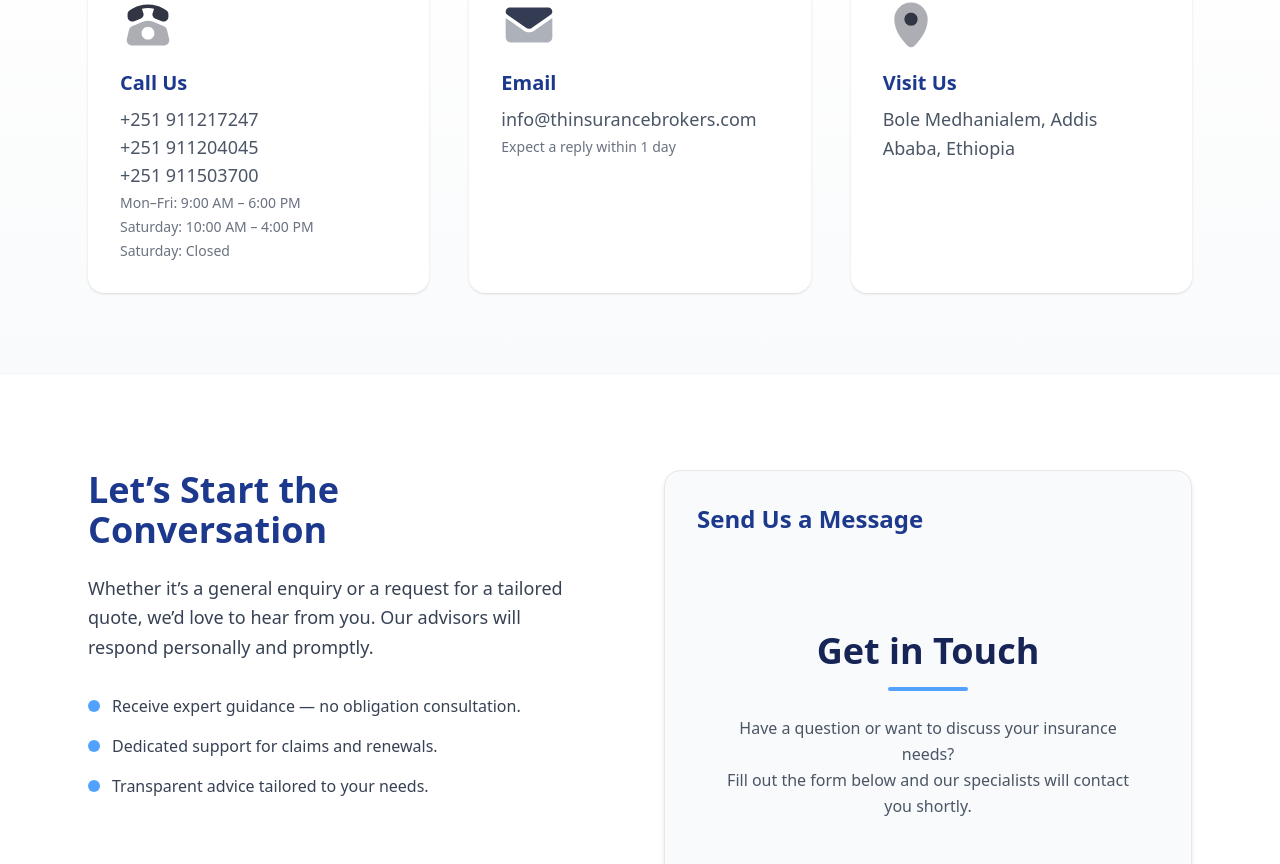
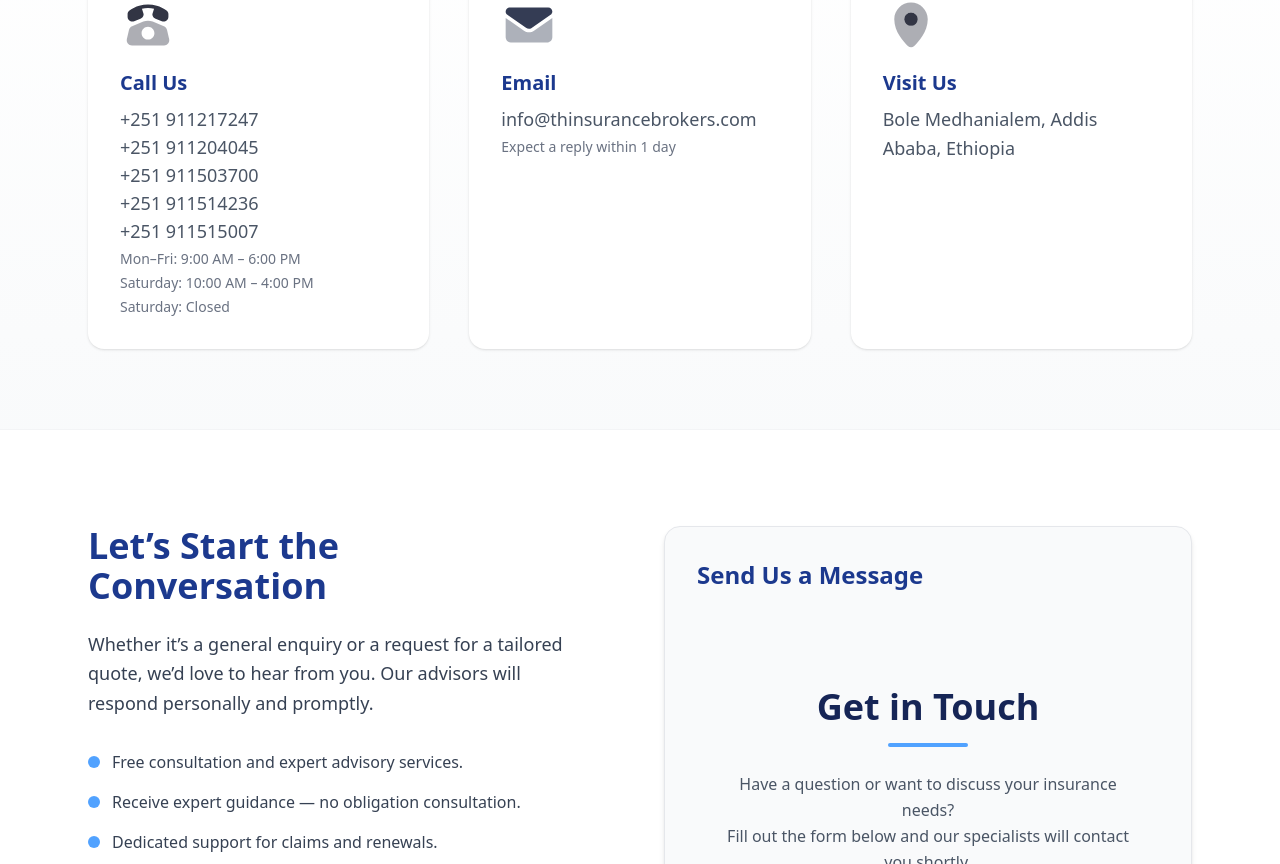
Before and after one commit to thinsuranceweb/thinsuranceweb, a Vue app: page /contact in a window 1280 px wide. Shown: the part 636-1500 px from the top of the page. Built offline with nearby package versions, Linux system fonts and the light colour scheme.

Commit message:
made changes client requested

```diff
--- a/src/components/Footer.vue
+++ b/src/components/Footer.vue
@@ -82,6 +82,8 @@
               <span>+251 911217247</span>
               <span>+251 911204045</span>
               <span>+251 911503700</span>
+              <span>+251 911514236</span>
+              <span>+251 911515007</span>
             </div>
 
           </li>
--- a/src/components/Hero.vue
+++ b/src/components/Hero.vue
@@ -32,8 +32,7 @@
       <p class="text-lg md:text-xl text-gray-300 mb-10 leading-relaxed">
         Client-oriented insurance and risk-management solutions for Corporate,
         NGOs, individuals, family, conglomerate, and businesses — tailored to
-        your needs, backed by 24/7 support, transparent guidance, and local
-        expertise.
+        your needs, backed by 24/7 free consultation and advisory support.
       </p>
 
       <!-- CTA Buttons -->
--- a/src/data/libraryContent.js
+++ b/src/data/libraryContent.js
@@ -37,4 +37,14 @@ export const libraryItems = [
     description:
       "Official amendment proclamation for insurance business regulation.",
   },
+   {
+    slug: "Basic Insurance types and cover Explained",
+    title:
+      "Basic Insurance types and cover Explained",
+    category: "Insurance Cover",
+    date: "July 21, 2025",
+    pdf: "/pdfs/Basic-Insurance-types-and-cover-Explained-edited.pdf",
+    description:
+      "Official explanation document for insurance types and cover.",
+  },
 ];
--- a/src/pages/Contact.vue
+++ b/src/pages/Contact.vue
@@ -71,6 +71,8 @@
             <p class="text-gray-600 text-lg font-medium">+251 911217247</p>
             <p class="text-gray-600 text-lg font-medium">+251 911204045</p>
             <p class="text-gray-600 text-lg font-medium">+251 911503700</p>
+            <p class="text-gray-600 text-lg font-medium">+251 911514236</p>
+            <p class="text-gray-600 text-lg font-medium">+251 911515007</p>
             <p class="text-gray-500 text-sm mt-1">Mon–Fri: 9:00 AM – 6:00 PM</p>
             <p class="text-gray-500 text-sm mt-1">
               Saturday: 10:00 AM – 4:00 PM
@@ -164,6 +166,12 @@
           </p>
 
           <ul class="space-y-4 text-gray-700">
+            <li class="flex items-center space-x-3">
+              <span
+                class="w-3 h-3 rounded-full bg-blue-400 inline-block"
+              ></span>
+              <p>Free consultation and expert advisory services.</p>
+            </li>
             <li class="flex items-center space-x-3">
               <span
                 class="w-3 h-3 rounded-full bg-blue-400 inline-block"
```
Also changed, not shown: 1 other file (tests, documents, lock files or other folders).
